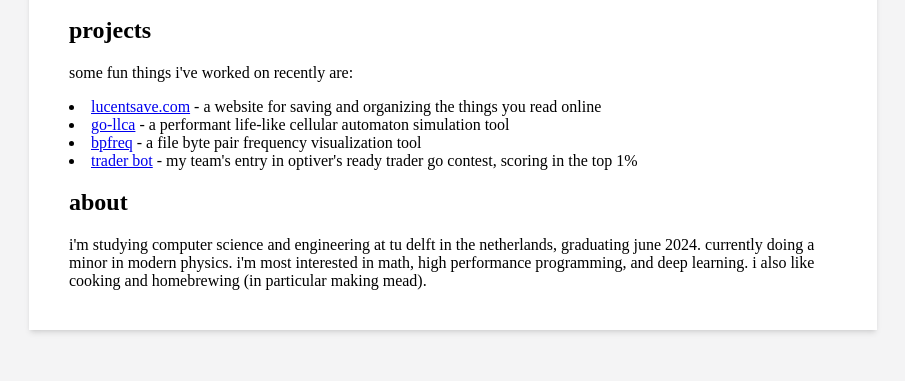
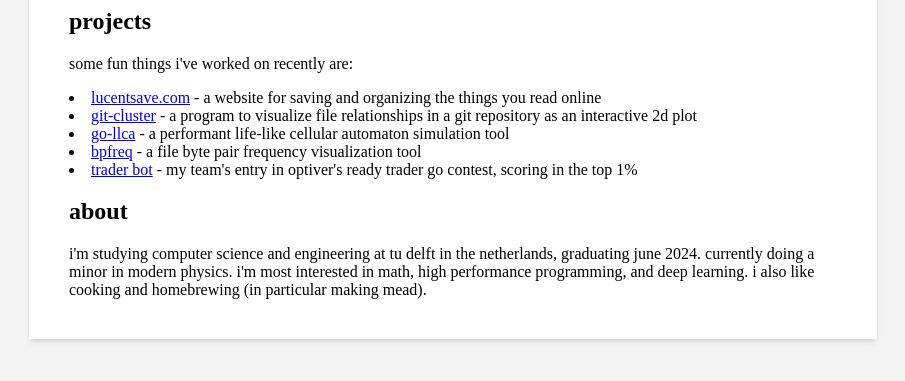
Before and after one commit to fplonka/fplonka.dev, a plain HTML site: page static/index.html in a window 1280 px wide. Shown: the part 301-682 px from the top of the page, without its empty margins (187-1092 px from the left). Drawn offline with Linux system fonts and the light colour scheme.

Commit message:
add git-cluster entry

```diff
--- a/static/index.html
+++ b/static/index.html
@@ -19,6 +19,11 @@
       <li>
         <a href="https://lucentsave.com">lucentsave.com</a> - a website for
         saving and organizing the things you read online
+      </li>
+      <li>
+        <a href="https://github.com/fplonka/git-cluster">git-cluster</a> - a
+        program to visualize file relationships in a git repository as an
+        interactive 2d plot
       </li>
       <li>
         <a href="go-llca">go-llca</a> - a performant life-like cellular
```
